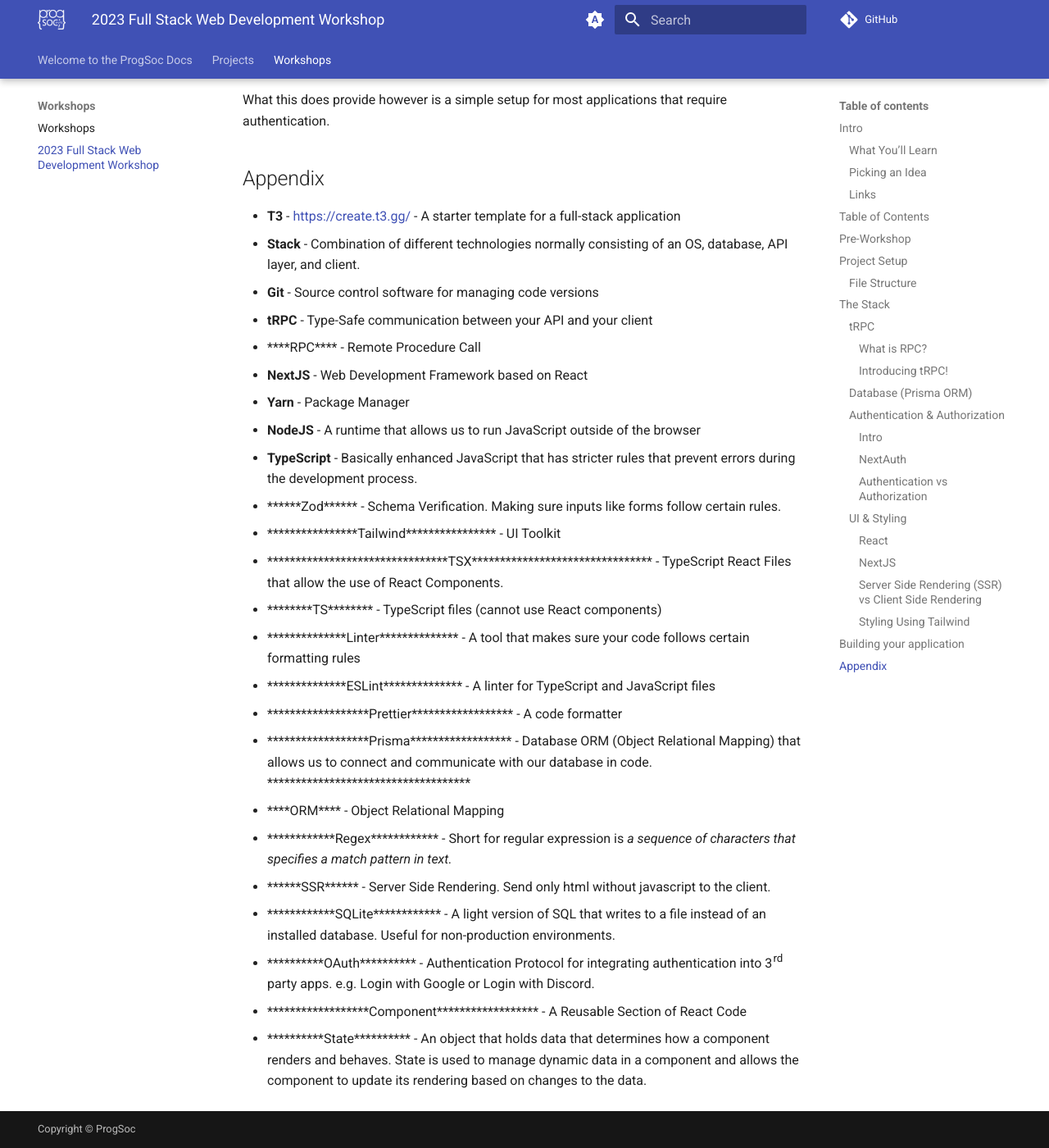
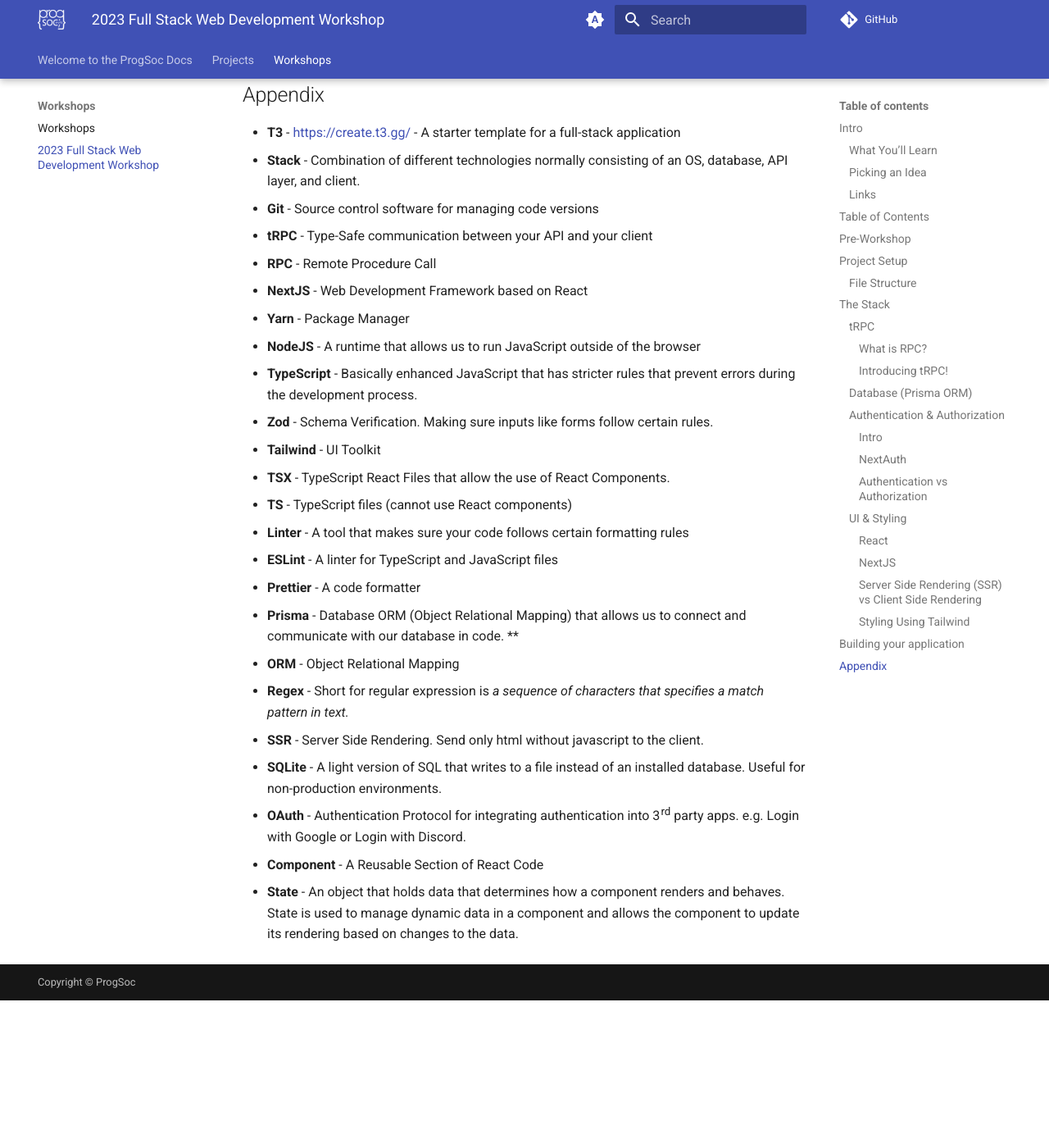
Before and after one commit to ProgSoc/Docs, an MkDocs documentation site: the page built from docs/workshops/2023-full-stack.md, in a window 1280 px wide and 1400 px high, scrolled down 11841 px. Shown: the whole window at 82% size. Built offline with MkDocs 1.6.1 and Material for MkDocs 9.7.7, drawn with Linux system fonts in a browser that asks for light colours; comment, search, counter and statistics services are not loaded; after the commit the page ends 13061 px from its top, so only the background shows below that; some of the changed text lies outside the part shown.

Commit message:
fix bold

```diff
--- a/docs/workshops/2023-full-stack.md
+++ b/docs/workshops/2023-full-stack.md
@@ -24,9 +24,9 @@
 
 If you’re stuck for ideas here are a few:
 
-- ******************Guestbook****************** - Basically a page where people can post a short message after signing in and people who aren’t signed in can see the list of messages on a guest book page.
-- ********Todo******** - The classic starter project. A page that has a list of to-do items belonging to a specific user.
-- **********Notes********** - A note-taking application where a user can create a note (similar to google keep or apple notes)
+- **Guestbook** - Basically a page where people can post a short message after signing in and people who aren’t signed in can see the list of messages on a guest book page.
+- **Todo** - The classic starter project. A page that has a list of to-do items belonging to a specific user.
+- **Notes** - A note-taking application where a user can create a note (similar to google keep or apple notes)
 
 ### Links
 
@@ -69,7 +69,7 @@
 Once `Yarn`, `Nodejs`, `Git` and `VSCode` are installed and ready for development you’re good to continue.
 
 <aside>
-💡 **********************Optional:********************** If you’re on Windows you can opt to use WSL by following the Modern Web Development installation guide linked above.
+💡 **Optional:** If you’re on Windows you can opt to use WSL by following the Modern Web Development installation guide linked above.
 
 </aside>
 
@@ -259,7 +259,7 @@
 
 It manages the configuration for different authentication providers like GitHub or Discord (Project Default). It also connects to our database and stores important information like the users’ access and refresh tokens. Allowing us to get certain details about the user when they sign in.
 
-What this also allows us to do is make sure that only certain people with certain roles can perform certain actions by *********protecting********* procedure calls as seen above.
+What this also allows us to do is make sure that only certain people with certain roles can perform certain actions by **protecting** procedure calls as seen above.
 
 Because it was designed to work with NextJS NextAuth also exposes several useful functions that we can use to tell if the user is authenticated or not.
 
@@ -267,9 +267,9 @@
 
 Though these two words are very similar they couldn’t be more different.
 
-**Authentication** is making sure a user is who they say they are whereas **************************Authorization************************** is making sure that a user has permission to perform certain actions.
+**Authentication** is making sure a user is who they say they are whereas **Authorization** is making sure that a user has permission to perform certain actions.
 
-In the default template, we’re not doing any **************************Authorization************************** but we are doing ****************************Authentication.**************************** If we wanted to do Authorization then we might make it so that a user has a role depending on the permissions that they should have. e.g. `staff`, `admin`, or `customer`.
+In the default template, we’re not doing any **Authorization** but we are doing **Authentication.** If we wanted to do Authorization then we might make it so that a user has a role depending on the permissions that they should have. e.g. `staff`, `admin`, or `customer`.
 
 ### UI & Styling
 
@@ -295,13 +295,13 @@
 
 This can become tedious when there are many different pages that use the same set of components. React allows us to create reusable sections of code called “Components”. A component can include logic that allows us to change how it behaves. e.g. a to-do item component might allow us to edit the text inside it and delete/update it.
 
-React will also handle UI updates. So if a bunch of different components in the app all update at once it’ll make them part of one large batch update. This handling of dynamic data is typically called *****state*****.
+React will also handle UI updates. So if a bunch of different components in the app all update at once it’ll make them part of one large batch update. This handling of dynamic data is typically called *state*.
 
 In a React component, you can use HTML elements like you normally would in an HTML file as well.
 
 #### NextJS
 
-NextJS is a full-stack framework that *******extends******* React’s default behavior with advanced techniques and tools. It has the ability to do not only everything that React is capable of but even more through the use of its parent company’s (Vercel) CDN and API/Edge routes.
+NextJS is a full-stack framework that *extends* React’s default behavior with advanced techniques and tools. It has the ability to do not only everything that React is capable of but even more through the use of its parent company’s (Vercel) CDN and API/Edge routes.
 
 This allows us to make an API for our NextJS app without having to deploy a separate service.
 
@@ -372,23 +372,23 @@
 - **Stack** - Combination of different technologies normally consisting of an OS, database, API layer, and client.
 - **Git** - Source control software for managing code versions
 - **tRPC** - Type-Safe communication between your API and your client
-- ****RPC**** - Remote Procedure Call
+- **RPC** - Remote Procedure Call
 - **NextJS** - Web Development Framework based on React
 - **Yarn** - Package Manager
 - **NodeJS** - A runtime that allows us to run JavaScript outside of the browser
 - **TypeScript** - Basically enhanced JavaScript that has stricter rules that prevent errors during the development process.
-- ******Zod****** - Schema Verification. Making sure inputs like forms follow certain rules.
-- ****************Tailwind**************** - UI Toolkit
-- ********************************TSX******************************** - TypeScript React Files that allow the use of React Components.
-- ********TS******** - TypeScript files (cannot use React components)
-- **************Linter************** - A tool that makes sure your code follows certain formatting rules
-- **************ESLint************** - A linter for TypeScript and JavaScript files
-- ******************Prettier****************** - A code formatter
-- ******************Prisma******************  - Database ORM (Object Relational Mapping) that allows us to connect and communicate with our database in code. ************************************
-- ****ORM**** - Object Relational Mapping
-- ************Regex************ - Short for regular expression is *a sequence of characters that specifies a match pattern in text.*
-- ******SSR****** - Server Side Rendering. Send only html without javascript to the client.
-- ************SQLite************ - A light version of SQL that writes to a file instead of an installed database. Useful for non-production environments.
-- **********OAuth********** - Authentication Protocol for integrating authentication into 3rd party apps. e.g. Login with Google or Login with Discord.
-- ******************Component****************** - A Reusable Section of React Code
-- **********State********** - An object that holds data that determines how a component renders and behaves. State is used to manage dynamic data in a component and allows the component to update its rendering based on changes to the data.
+- **Zod** - Schema Verification. Making sure inputs like forms follow certain rules.
+- **Tailwind** - UI Toolkit
+- **TSX** - TypeScript React Files that allow the use of React Components.
+- **TS** - TypeScript files (cannot use React components)
+- **Linter** - A tool that makes sure your code follows certain formatting rules
+- **ESLint** - A linter for TypeScript and JavaScript files
+- **Prettier** - A code formatter
+- **Prisma**  - Database ORM (Object Relational Mapping) that allows us to connect and communicate with our database in code. **
+- **ORM** - Object Relational Mapping
+- **Regex** - Short for regular expression is *a sequence of characters that specifies a match pattern in text.*
+- **SSR** - Server Side Rendering. Send only html without javascript to the client.
+- **SQLite** - A light version of SQL that writes to a file instead of an installed database. Useful for non-production environments.
+- **OAuth** - Authentication Protocol for integrating authentication into 3rd party apps. e.g. Login with Google or Login with Discord.
+- **Component** - A Reusable Section of React Code
+- **State** - An object that holds data that determines how a component renders and behaves. State is used to manage dynamic data in a component and allows the component to update its rendering based on changes to the data.
```
